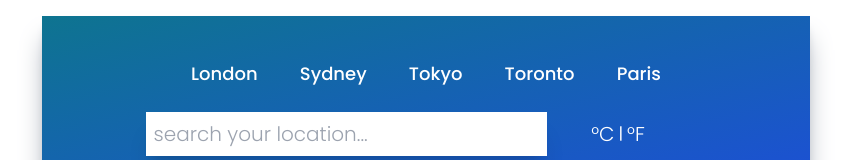
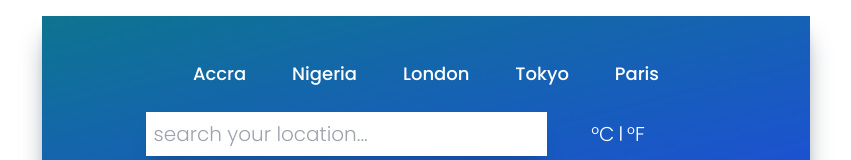
Before and after one commit to alb1nut/reactJs-weather-app, a React (Create React App) app: page / in a window 1280 px wide. Shown: the top 160 px of the page, without its empty margins (214-1065 px from the left). Built offline with nearby package versions, Linux system fonts and the light colour scheme; no server answers; the HTML template or start-up script is replaced by a standard one.

Commit message:
FEAT: finished inputing top buttongs  data in UI

```diff
--- a/src/App.js
+++ b/src/App.js
@@ -25,8 +25,8 @@ function App() {
 
   return (
     <div className="mx-auto max-w-screen-md mt-4 py-5 px-32 bg-gradient-to-br from-cyan-700 to-blue-700 h-fit shadow-xl shadow-gray-400">
-      <TopButtons />
-      <Inputs />
+      <TopButtons setQuery={setQuery}/>
+      <Inputs setQuery={setQuery} units setUnits />
       {weather && (
         <>
           <TimeAndLocation weather={weather} />
--- a/src/components/Inputs.js
+++ b/src/components/Inputs.js
@@ -22,13 +22,20 @@ const Inputs = () => {
       <div className="flex flex-row w-1/4 items-center justify-center">
         <button
           name="metric"
-          className="text-xl text-white font-light"
-        >°C</button>
+          className="text-xl text-white font-light
+          transition ease-out
+          hover:scale-125 "
+        >
+          °C
+        </button>
         <p className="text-white mx-1">|</p>
         <button
           name="imperial"
-          className="text-xl text-white font-light"
-        >°F</button>
+          className="text-xl text-white font-light transition ease-out
+          hover:scale-125 "
+        >
+          °F
+        </button>
       </div>
     </div>
   );
--- a/src/components/TopButtons.js
+++ b/src/components/TopButtons.js
@@ -1,22 +1,22 @@
 import React from "react";
 
-const TopButtons = () => {
+const TopButtons = ({setQuery}) => {
   const cities = [
     {
       id: 1,
+      title: "Accra",
+    },
+    {
+      id: 2,
+      title: "Nigeria",
+    },
+    {
+      id: 3,
       title: "London",
     },
     {
-      id: 2,
-      title: "Sydney",
-    },
-    {
-      id: 3,
+      id: 4,
       title: "Tokyo",
-    },
-    {
-      id: 4,
-      title: "Toronto",
     },
     {
       id: 5,
@@ -26,7 +26,11 @@ const TopButtons = () => {
   return (
     <div className="flex items-center justify-around my-6">
       {cities.map((city) => (
-        <button key={city.id} className="text-white text-lg font-medium">
+        <button
+        key={city.id}
+        className="text-white text-lg font-medium"
+        onClick={() => setQuery({q:city.title})}
+        >
           {city.title}
         </button>
       ))}
```
